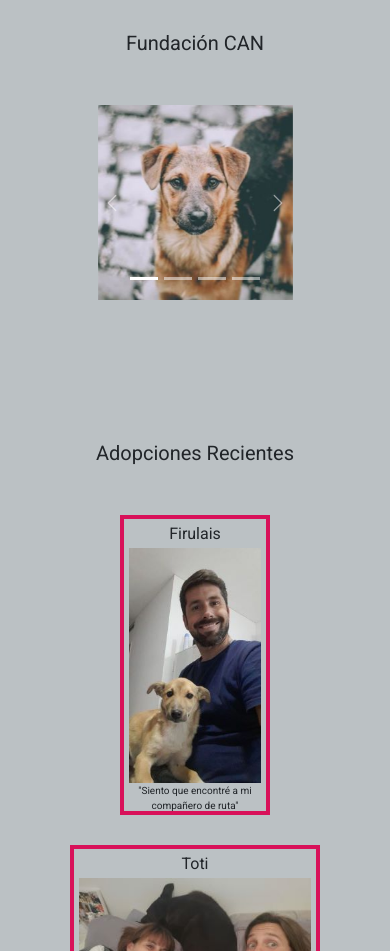
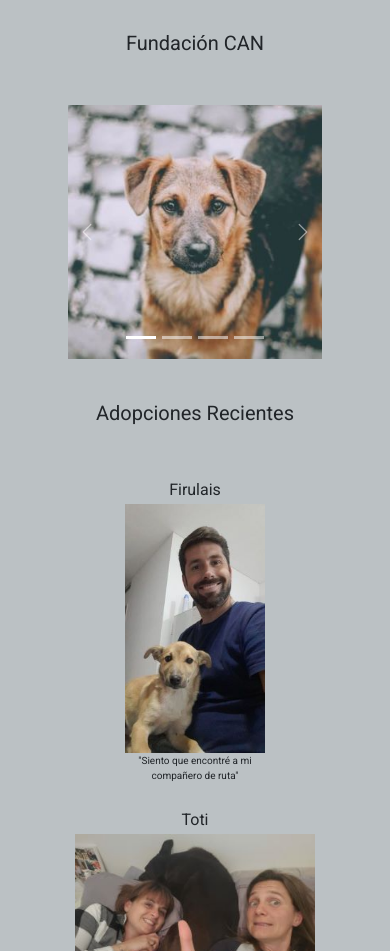
Before and after one commit to fcasasco/PF-Casasco, a website: page index.html in a window 390 px wide. Shown: the part 149-1100 px from the top of the page. Drawn offline with nearby package versions, Linux system fonts and the light colour scheme.

Commit message:
agrande width del carrousel para que se vea mas grande en el celular verticalm

```diff
--- a/scss/_mediaquery.scss
+++ b/scss/_mediaquery.scss
@@ -2,8 +2,7 @@
 
 @media screen and (max-width:1271px) {
     header{
-        @include flex-column-itemCenter;
-        justify-content: column;
+        flex-direction: column;
     }
     .logo{
         width:10rem;
@@ -65,7 +64,7 @@
         font-size: 1.4rem;
     }
     .borde{
-        border: solid .3rem $color-borde;
+        border: .3rem;
         width:17%;
     }
     .adoptantesFotos{
@@ -195,7 +194,7 @@
         margin-top: 5rem;
     }
     .borde{
-        border: solid .4rem $color-borde;
+        border: .4rem;
     }
     .transformAdoptante1, .transformAdoptante3{
         @include ancho-alto (20rem, 40rem);
@@ -280,13 +279,13 @@
 
 @media screen and (max-width:399px) {
     #grillaIndex {
-        grid-template-rows: 100px 260px auto 40px;
+        grid-template-rows: 100px 320px auto 40px;
     }
     .iconosFlex{
         margin-top: 0rem;
     }
     #carouselExampleIndicators{
-        width:50%;
+        width:65%;
     }
     h1{
         margin-top: 5rem;
@@ -299,7 +298,7 @@
         font-size: 1.6rem;
     }
     #adoptantes{
-        margin-top: 10rem;
+        margin-top: 0rem;
     }
     .adoptantesFotos{
         gap: 3rem;
```
Also changed, not shown: css/styles.css, index.html (indentation only), 1 other file.
